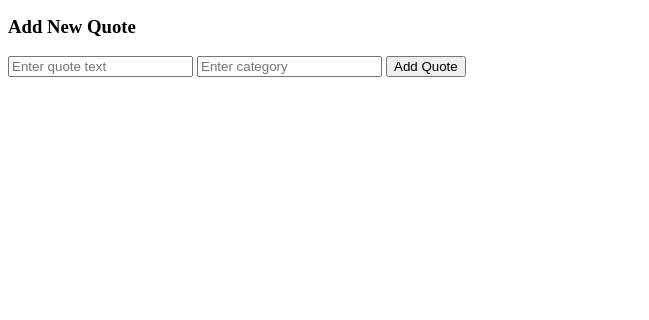
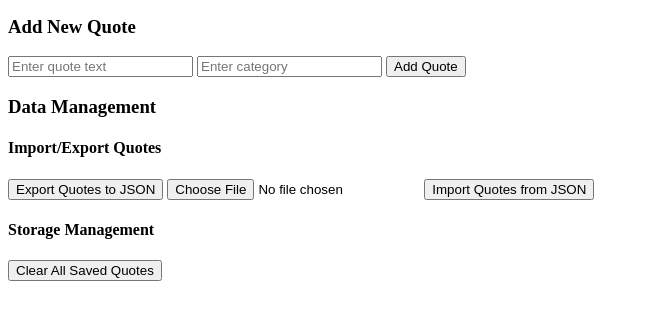
Before and after one commit to Makgomo-77/alx_fe_javascript, a plain HTML site: page dom-manipulation/index.html in a window 1280 px wide. Shown: the part 104-424 px from the top of the page, without its empty margins (0-649 px from the left). Drawn offline with Linux system fonts and the light colour scheme.

Commit message:
Update index.html

```diff
--- a/dom-manipulation/index.html
+++ b/dom-manipulation/index.html
@@ -21,7 +21,27 @@
         <input id="newQuoteCategory" type="text" placeholder="Enter category" />
         <button onclick="addQuote()">Add Quote</button>
     </div>
+  <div class="storage-actions">
+        <h3>Data Management</h3>
+
+        <div class="storage-section">
+            <h4>Import/Export Quotes</h4>
+            <button id="exportQuotes">Export Quotes to JSON</button>
+            <input type="file" id="importFile" accept=".json" />
+            <button onclick="document.getElementById('importFile').click()">Import Quotes from JSON</button>
+        </div>
+
+        <div class="storage-section">
+            <h4>Storage Management</h4>
+            <button id="clearLocalStorage">Clear All Saved Quotes</button>
+            <span id="storageStatus"></span>
+        </div>
+    </div>
 
     <script src="script.js"></script>
 </body>
 </html>
+
+    <script src="script.js"></script>
+</body>
+</html>
```
